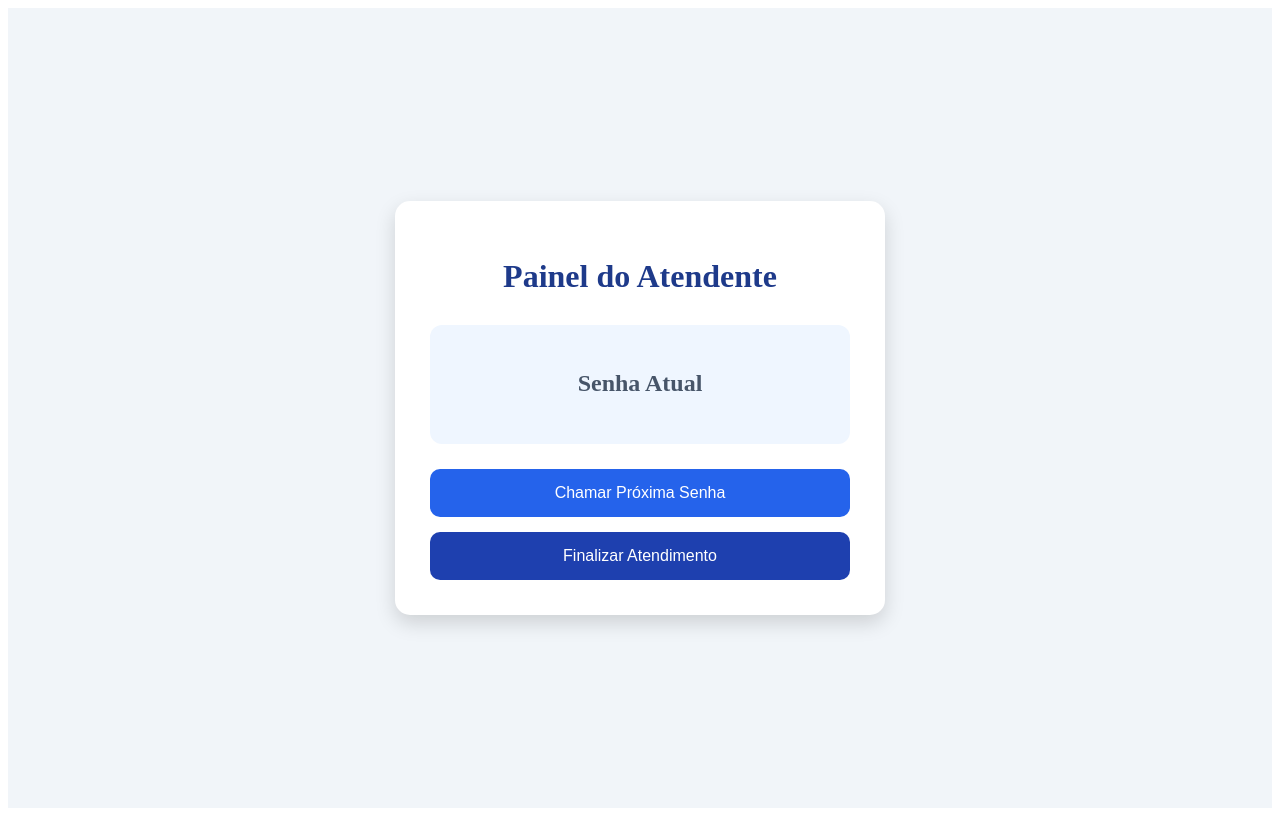
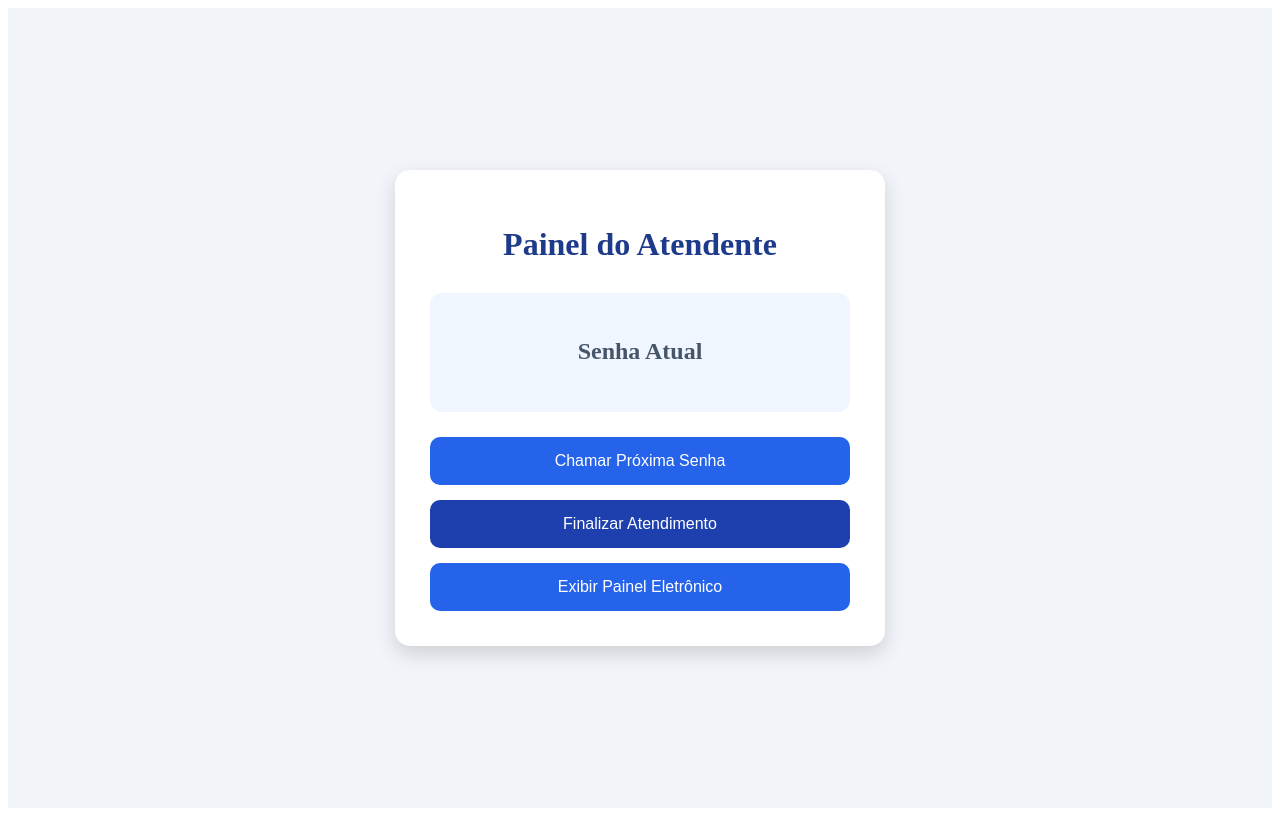
Before and after one commit to facurymanoel/fila-banco-frontend, an Angular app: page /atendente in a window 1280 px wide. Built offline with nearby package versions, Linux system fonts and the light colour scheme.

Commit message:
Alteração botao Painel do atendente

```diff
--- a/src/app/home/home.html
+++ b/src/app/home/home.html
@@ -1,6 +1,6 @@
 <div class="container">
 
-    <div  class="card">
+      <div class="card">
 
             <h1>FILA BANCO</h1>
 
@@ -12,7 +12,7 @@
                   Emitir Senha
             </button>
 
-        <button routerLink="/atendente">
+            <button (click)="abrirPainelAtendente()">
                   Painel do Atendente
             </button>
 
--- a/src/app/home/home.ts
+++ b/src/app/home/home.ts
@@ -7,4 +7,9 @@ import { RouterLink } from "@angular/router";
   templateUrl: './home.html',
   styleUrl: './home.css',
 })
-export class Home {}
+export class Home {
+
+   abrirPainelAtendente() {
+      window.open('/atendente', '_blank')
+   }
+}
--- a/src/app/painel-atendente/painel-atendente.html
+++ b/src/app/painel-atendente/painel-atendente.html
@@ -36,6 +36,10 @@
                 Finalizar Atendimento
             </button>
 
+            <button class="chamar" (click)="abrirPainelEletronico()">
+                  Exibir Painel Eletrônico
+            </button>
+
         </div>
 
     </div>
--- a/src/app/painel-atendente/painel-atendente.ts
+++ b/src/app/painel-atendente/painel-atendente.ts
@@ -76,6 +76,10 @@ export class PainelAtendente {
                });
      }
 
+     abrirPainelEletronico() {
+          window.open('/painel', '_blank');
+     }
+
 
 
 
```
Lines whose indentation alone changed are shown as unchanged.
